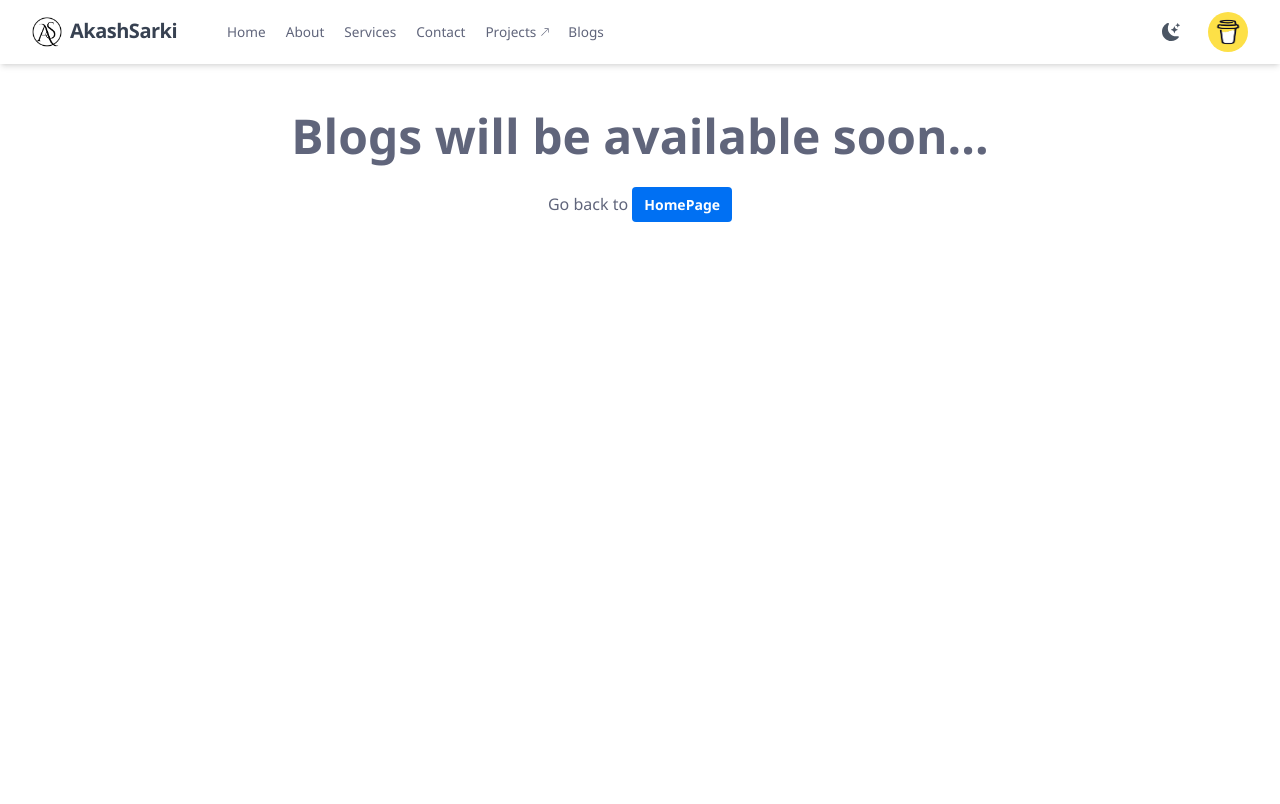
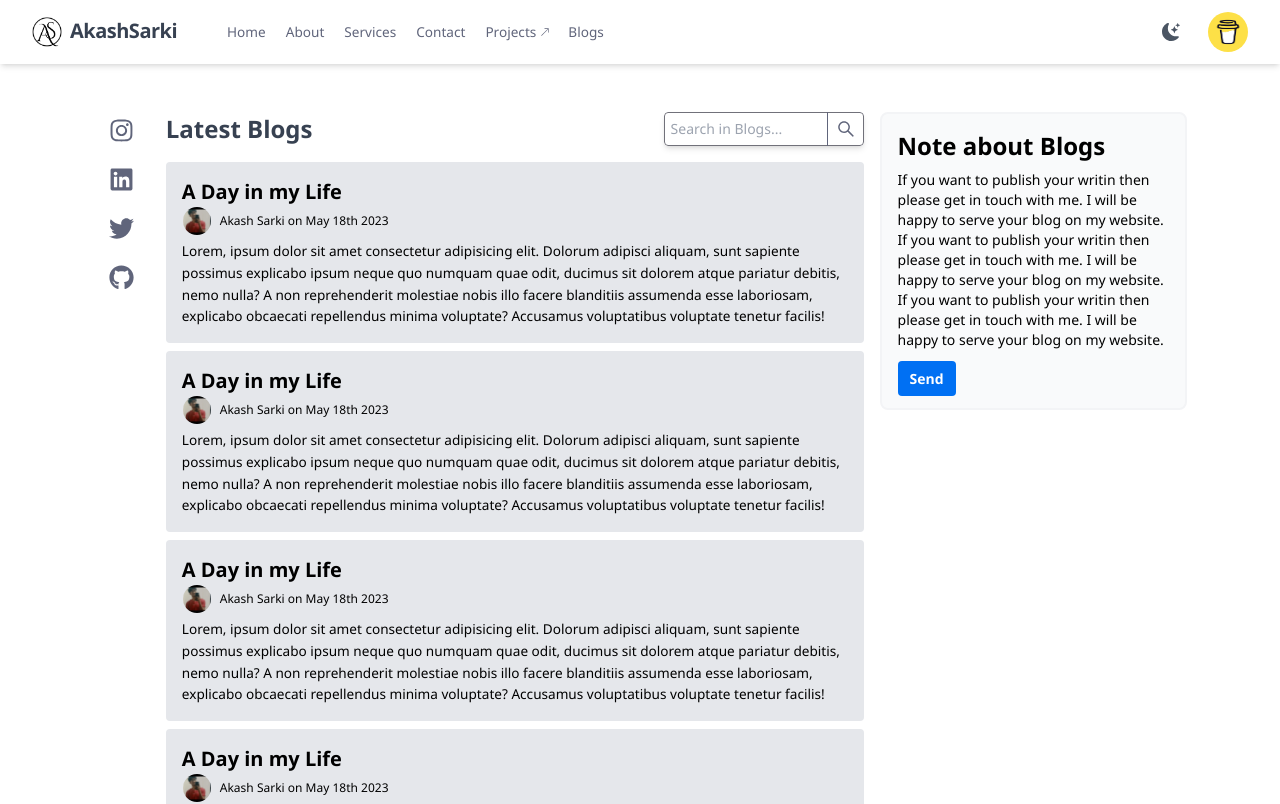
Before and after one commit to ashdephoenix123/developer-portfolio, a Next.js app: page /blogs in a window 1280 px wide. Shown: the top 804 px of the page. Built offline with nearby package versions, Linux system fonts and the light colour scheme.

Commit message:
added blog page

```diff
--- /dev/null
+++ b/app/blogs/[blog]/page.js
@@ -0,0 +1,12 @@
+import React from 'react'
+
+const page = ({ params }) => {
+    const { blog } = params;
+    return (
+        <>
+            {blog}
+        </>
+    )
+}
+
+export default page
--- /dev/null
+++ b/app/blogs/layout.js
@@ -0,0 +1,27 @@
+import React from 'react'
+import { FaInstagram, FaLinkedin, FaTwitter, FaGithub } from 'react-icons/fa'
+import Sidebar from '../component/Sidebar'
+import Link from 'next/link'
+
+const layout = ({ children }) => {
+    return (
+        <>
+            <div className="container2 min-h-screen">
+                <div className='flex w-[90%] max-[980px]:w-[100%] mx-auto my-12 max-[880px]:block max-[880px]:my-6'>
+                    <ul className='flex flex-col px-4 mr-4 max-[880px]:hidden self-start'>
+                        <li className='mt-1.5'><Link target='_blank' href='https://www.instagram.com/akashsarki_/'><FaInstagram size={25} /></Link></li>
+                        <li className='mt-6'><Link target='_blank' href='https://www.linkedin.com/in/akashsarki'><FaLinkedin size={25} /></Link></li>
+                        <li className='mt-6'><Link target='_blank' href='https://twitter.com/akashsarki_'><FaTwitter size={25} /></Link></li>
+                        <li className='mt-6'><Link target='_blank' href='https://github.com/ashdephoenix123'><FaGithub size={25} /></Link></li>
+                    </ul>
+                    <div className='w-[120%] max-[880px]:w-[100%]'>
+                        {children}
+                    </div>
+                    <Sidebar />
+                </div>
+            </div>
+        </>
+    )
+}
+
+export default layout
--- a/app/blogs/page.js
+++ b/app/blogs/page.js
@@ -1,12 +1,24 @@
 import React from 'react'
-import Link from 'next/link'
+import { AiOutlineSearch } from 'react-icons/ai'
+import BlogCard from '../component/BlogCard'
 
 const page = () => {
     return (
         <>
-            <div className="container2 h-screen text-center">
-                <h2 className='font-semibold text-4xl sm:text-5xl mt-12'>Blogs will be available soon...</h2>
-                <p className='mt-8'>Go back to <Link href='/' className='btn'>HomePage</Link></p>
+            <div className='flex flex-wrap-reverse justify-between items-center max-[403px]:flex-col max-[403px]:items-stretch'>
+                <h2 className='font-semibold text-2xl text2 mr-12 max-[403px]:mt-4'>Latest Blogs</h2>
+                <div className='flex items-center relative rounded overflow-hidden shadow-md max-[403px]:-order-1'>
+                    <input type="text" placeholder='Search in Blogs...' className='border border-zinc-500 rounded px-1.5 py-1.5 text-sm dark:text-gray-300 dark:outline-none max-[403px]:w-full w-[200px] focus:outline-purple-600  text-gray-700' />
+                    <button className='absolute right-0 h-full px-2 outline outline-1 focus:text-purple-500'>
+                        <AiOutlineSearch className=' hover:text-purple-500' size={20} />
+                    </button>
+                </div>
+            </div>
+            <div className='my-4'>
+                <BlogCard />
+                <BlogCard />
+                <BlogCard />
+                <BlogCard />
             </div>
         </>
     )
--- /dev/null
+++ b/app/component/BlogCard.js
@@ -0,0 +1,15 @@
+import Image from 'next/image'
+import React from 'react'
+import Link from 'next/link'
+
+const BlogCard = () => {
+  return (
+    <Link href={'/blogs/test'} className='block bg-gray-200 text-black rounded my-2 p-4 hover:bg-gray-300 dark:bg-gray-600 dark:text-zinc-300 scaleIt transition-all'>
+      <h2 className='text-xl font-semibold dark:text-neutral-300'>A Day in my Life</h2>
+      <div className='fontxs flex items-center'><Image src='/me.jpg' className='border object-cover rounded-full overflow-hidden w-[30px] h-[30px]' width={30} height={30}/><span className='ml-2'>Akash Sarki on May 18th 2023</span></div>
+      <p className='fontsm mt-1'>Lorem, ipsum dolor sit amet consectetur adipisicing elit. Dolorum adipisci aliquam, sunt sapiente possimus explicabo ipsum neque quo numquam quae odit, ducimus sit dolorem atque pariatur debitis, nemo nulla? A non reprehenderit molestiae nobis illo facere blanditiis assumenda esse laboriosam, explicabo obcaecati repellendus minima voluptate? Accusamus voluptatibus voluptate tenetur facilis!</p>
+    </Link>
+  )
+}
+
+export default BlogCard
--- /dev/null
+++ b/app/component/Sidebar.js
@@ -0,0 +1,14 @@
+import Link from 'next/link'
+import React from 'react'
+
+const Sidebar = () => {
+    return (
+        <div className='ml-4 w-1/2 border-2 bg-gray-50 border-gray-100 text-black rounded-lg p-4 self-start max-[880px]:ml-0 max-[880px]:w-full dark:bg-gray-600 dark:border-gray-600 dark:text-zinc-300'>
+            <h2 className='font-semibold text-2xl dark:text-neutral-300 mb-2'>Note about Blogs</h2>
+            <p className='mb-4 text-sm'>If you want to publish your writin then please get in touch with me. I will be happy to serve your blog on my website. If you want to publish your writin then please get in touch with me. I will be happy to serve your blog on my website. If you want to publish your writin then please get in touch with me. I will be happy to serve your blog on my website.</p>
+            <Link href='/' className='btn'>Send</Link>
+        </div>
+    )
+}
+
+export default Sidebar
--- a/app/globals.scss
+++ b/app/globals.scss
@@ -61,12 +61,19 @@ body {
   display: none;
 }
 
+.fontxs{
+  font-size: 0.75rem;
+}
 .fontsm {
   font-size: 0.85rem;
 }
 
 .text1 {
   color: var(--text1);
+}
+
+.text2{
+  @apply text-gray-700 dark:text-white;
 }
 
 .text4 {
@@ -79,6 +86,10 @@ body {
 
 .shade1 {
   box-shadow: 1rem 1rem 1rem rgba(0, 0, 0, .5) !important;
+}
+
+.scaleIt:hover{
+  transform: scale(1.01);
 }
 
 .head1 {
@@ -133,10 +144,10 @@ body {
   width: 64px;
   height: 64px;
   margin: 8px;
-  border: 8px solid var(--bg1);
+  border: 8px solid var(--text5);
   border-radius: 50%;
   animation: lds-ring 1.2s cubic-bezier(0.5, 0, 0.5, 1) infinite;
-  border-color: var(--bg1) transparent transparent transparent;
+  border-color: var(--text5) transparent transparent transparent;
 }
 
 .lds-ring div:nth-child(1) {
```
Also changed, not shown: public/me4.jpg (added).
